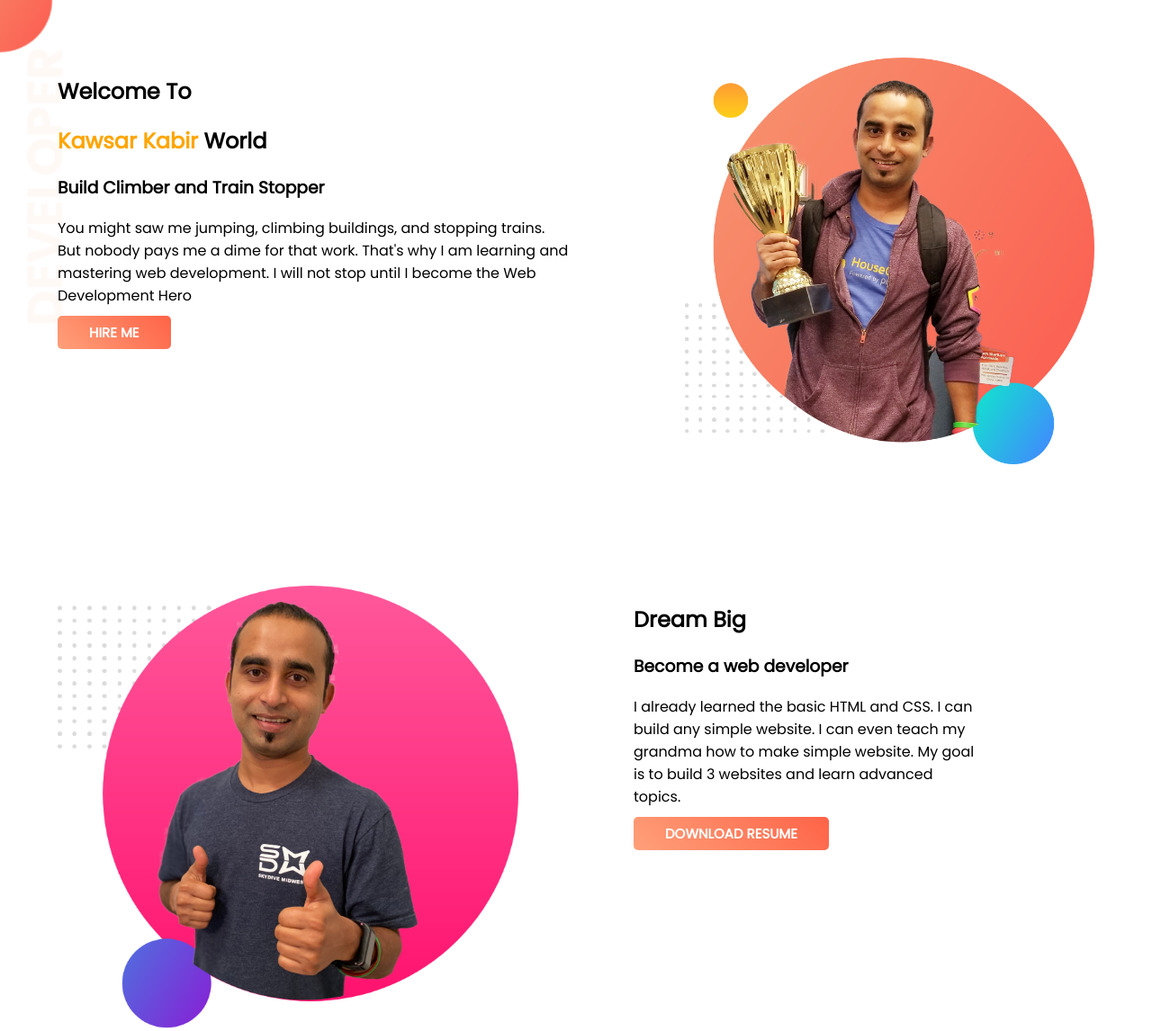
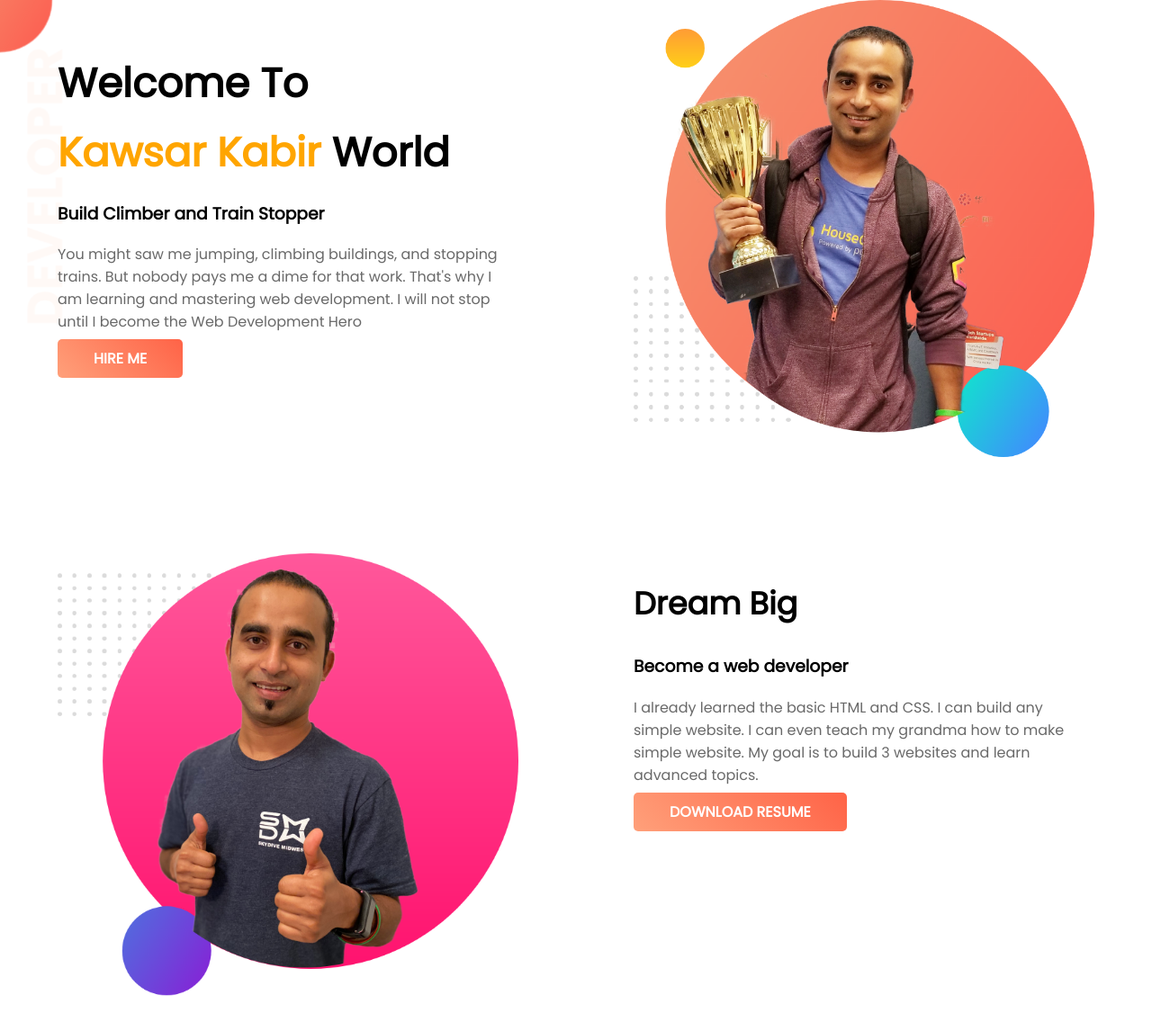
Before and after one commit to kawsarkabir/kawsarkabir-portfolio, a plain HTML site: page index.html in a window 1280 px wide. Shown: the whole page at 90% size. After the commit the page ends 1114 px from the top, so only its background shows below. Drawn offline with Linux system fonts and the light colour scheme.

Commit message:
second part done

```diff
--- a/index.html
+++ b/index.html
@@ -13,7 +13,7 @@
 <body>
     <!-- header part start -->
     <section class="top-banner">
-        <div class="header-container">
+        <div class="header-container half-with">
             <h1>Welcome To</h1>
             <h1> <span class="orange-color">Kawsar Kabir</span> World</h1>
              <h3>Build Climber and Train Stopper
@@ -21,25 +21,26 @@
             <p>You might saw me jumping, climbing buildings, and stopping trains. But nobody pays me a dime for that work. That's why I am learning and mastering web development. I will not stop until I become the Web Development Hero</p>
             <a class="btn" href="https://www.linkedin.com/in/kawsarkabir" target="_blank">HIRE ME</a>
         </div>
-        <div class="header-pic">
+        <div class="header-img half-with">
             <img src="./img/jhankar.png" alt="">
         </div>
-
     </section>
     <!-- header part end -->
-    <!-- dream part start -->
-    <section class="dream-section">
-        <div class="dream-img">
+    <!-- Dream Part Start -->
+    <section class="dream">
+        <div class="dream-img half-with">
             <img src="./img/jhankar2.png" alt="">
         </div>
-        <div class="dream-content">
-            <h1>Dream Big</h1>
-            <h3> Become a web developer </h3>
+        <div class="dream-content half-with">
+            <h2>Dream Big</h2>
+            <h3>Become a web developer</h3>
             <p>I already learned the basic HTML and CSS. I can build any simple website. I can even teach my grandma how to make simple website. My goal is to build 3 websites and learn advanced topics.</p>
             <a class="btn" href="https://www.linkedin.com/in/kawsarkabir" target="_blank">DOWNLOAD RESUME</a>
+
         </div>
     </section>
-    <!-- dream part end -->
+    <!-- Dream Part end -->
+
 
 
 </body>
--- a/style.css
+++ b/style.css
@@ -1,55 +1,48 @@
 
 body{
     font-family: 'Poppins', sans-serif;
-    margin: 0;
-}
-.orange-color{
-    color:rgb(255, 165, 0);
+    margin: 0px;
+    padding: 0px;
 }
 section{
     display: flex;
 }
 .top-banner{
-    background: url(./img/top-banner.png) no-repeat;
+  background-image: url(./img/top-banner.png);
+  background-repeat: no-repeat;
+  padding-bottom: 100PX;
+
 }
 .header-container{
+    margin-top: 50px;
+}
+.header-container h1{
+    font-size: 45px;
+    margin: 9px 0px;
+}
+.orange-color{
+    color: orange;
+}
+.half-with{
     width: 50%;
-    padding: 5%;
+    padding-left: 5%;
+    padding-right: 5%;
  }
-.header-container h1{}
-.header-container h3{}
-.header-container p{
-
+ .half-with p{
+    color:dimgray;
  }
-.header-pic{
-    width: 40%;
-    padding: 5%;
-}
-.header-pic img{
+ .half-with img{
     width: 100%;
  }
  .btn{
-    padding: 8px 35px;
     text-decoration: none;
-    color: #fff;
-    font-weight: bold;
-    font-size: 15px;
+    background: linear-gradient(45deg, lightsalmon, tomato);
+    padding: 10px 40px;
     border-radius: 5px;
-    background: linear-gradient(45deg, lightsalmon, tomato);
+    color: white;
+    font-weight: 700;
  }
-/* header part end */
-/* dream part start */
-.dream-section{}
-.dream-img{
-    width: 40%;
-    padding: 5%;
+ .dream h2{
+    font-size: 35px;
+
  }
-.dream-img img{
-    width: 100%;
-}
-.dream-content{
-    width: 30%;
-    padding: 5%;
-}
-.dream-content h1{}
-/* dream part end */
```
Lines whose indentation alone changed are shown as unchanged.
